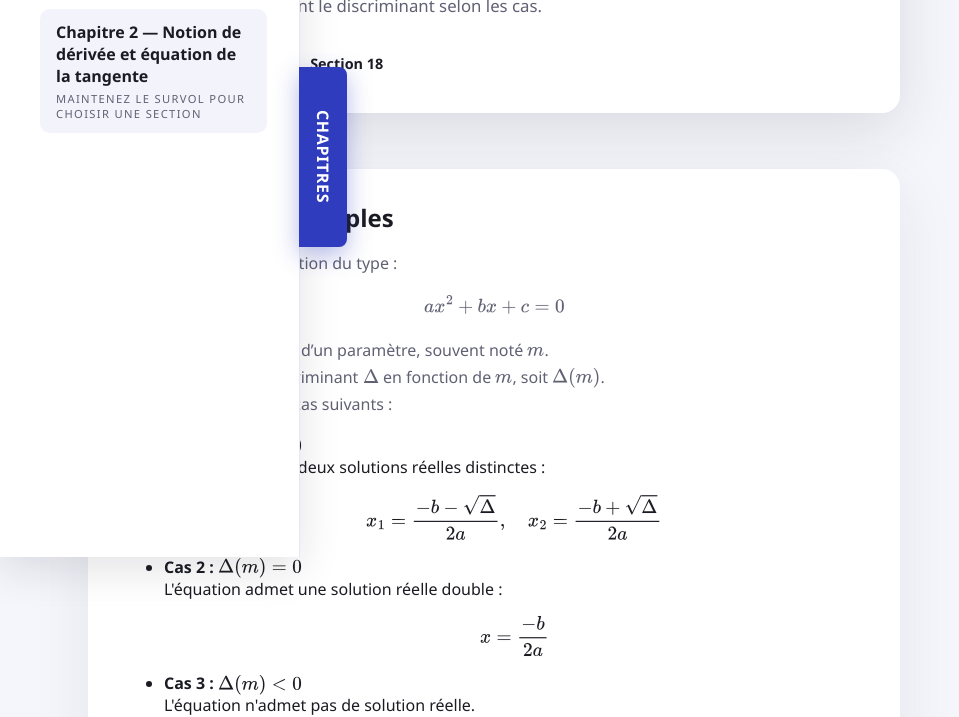
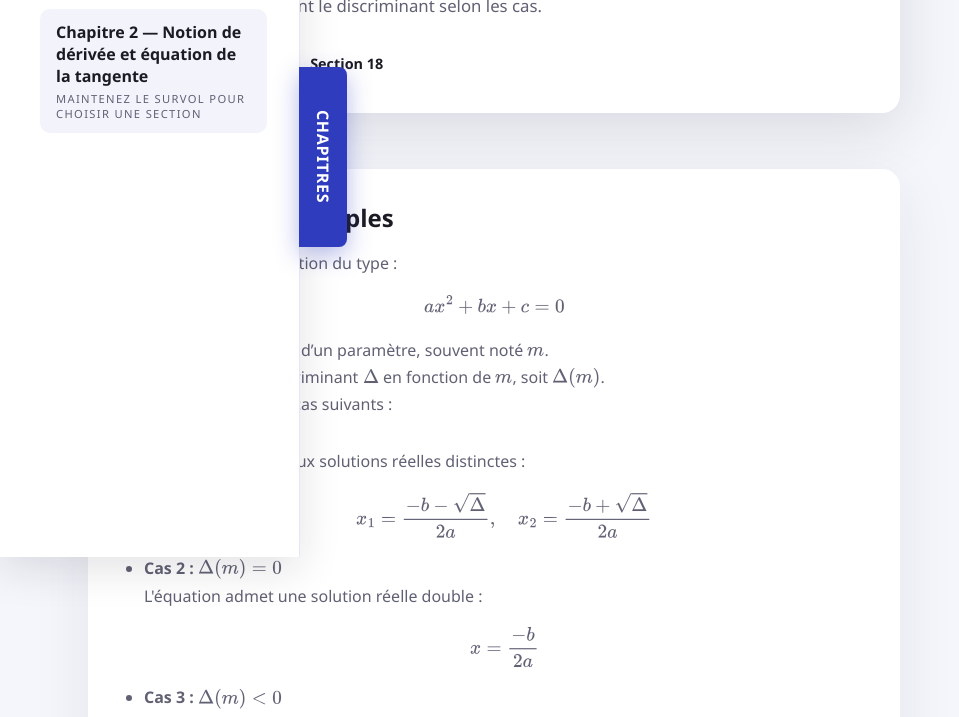
Before and after one commit to Fwaaai/mathsejm, a plain HTML site: page chapters/chapitre-1/sections/section-18.html in a window 1280 px wide. Shown: the part 243-960 px from the top of the page, without its empty margins (0-959 px from the left). Drawn offline with nearby package versions, Linux system fonts and the light colour scheme.

Commit message:
modified:   chapters/chapitre-1/sections/section-09.html 	modified:   chapters/chapitre-1/sections/section-14.html 	modified:   chapters/chapitre-1/sections/section-17.html 	modified:   chapters/chapitre-1/sections/section-18.html

```diff
--- a/chapters/chapitre-1/sections/section-18.html
+++ b/chapters/chapitre-1/sections/section-18.html
@@ -89,7 +89,7 @@
 
           <p>On discute ensuite les cas suivants :</p>
 
-          <ul>
+          <ul class="list">
             <li><strong>Cas 1 :</strong> $\Delta(m) > 0$ <br>
               L'équation admet deux solutions réelles distinctes : <br>
               $$
```
Also changed, not shown: chapters/chapitre-1/sections/section-09.html (+1 -0 lines), chapters/chapitre-1/sections/section-14.html (+1 -1 lines), chapters/chapitre-1/sections/section-17.html (+2 -2 lines).
